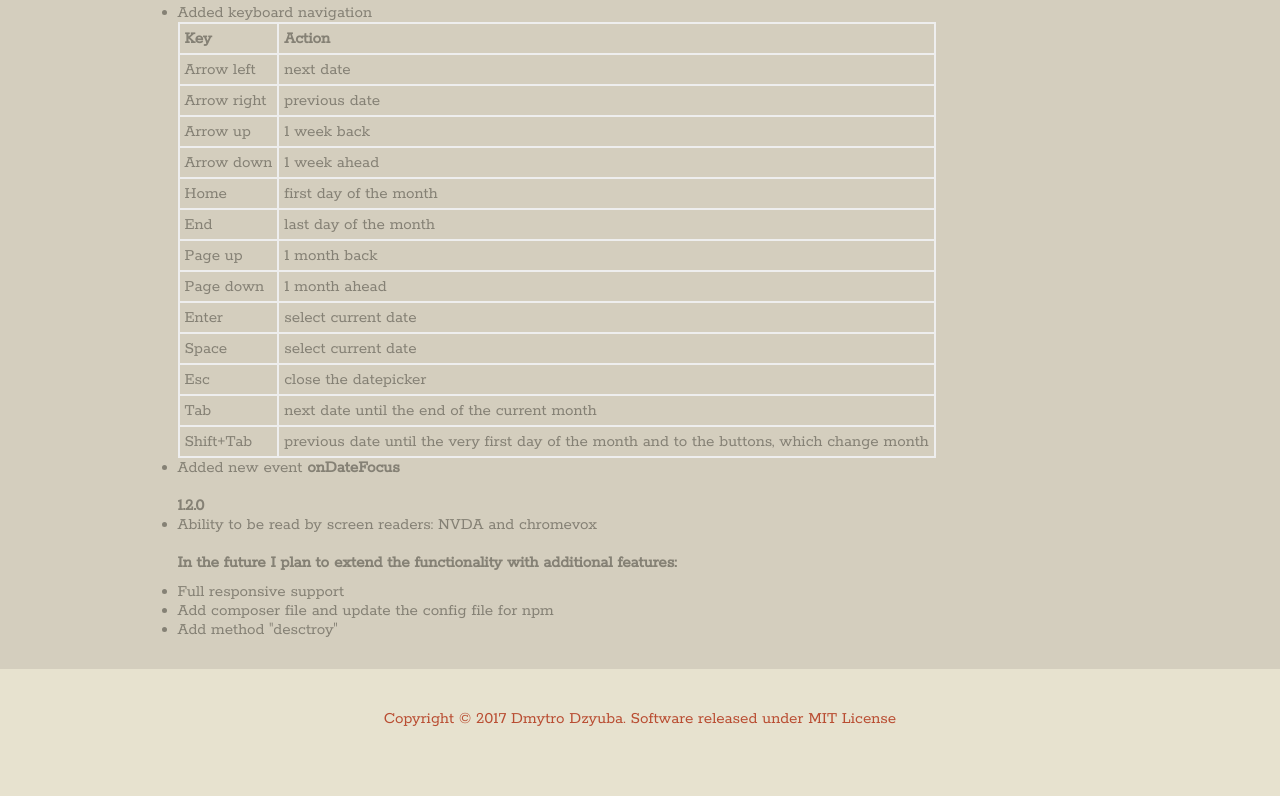
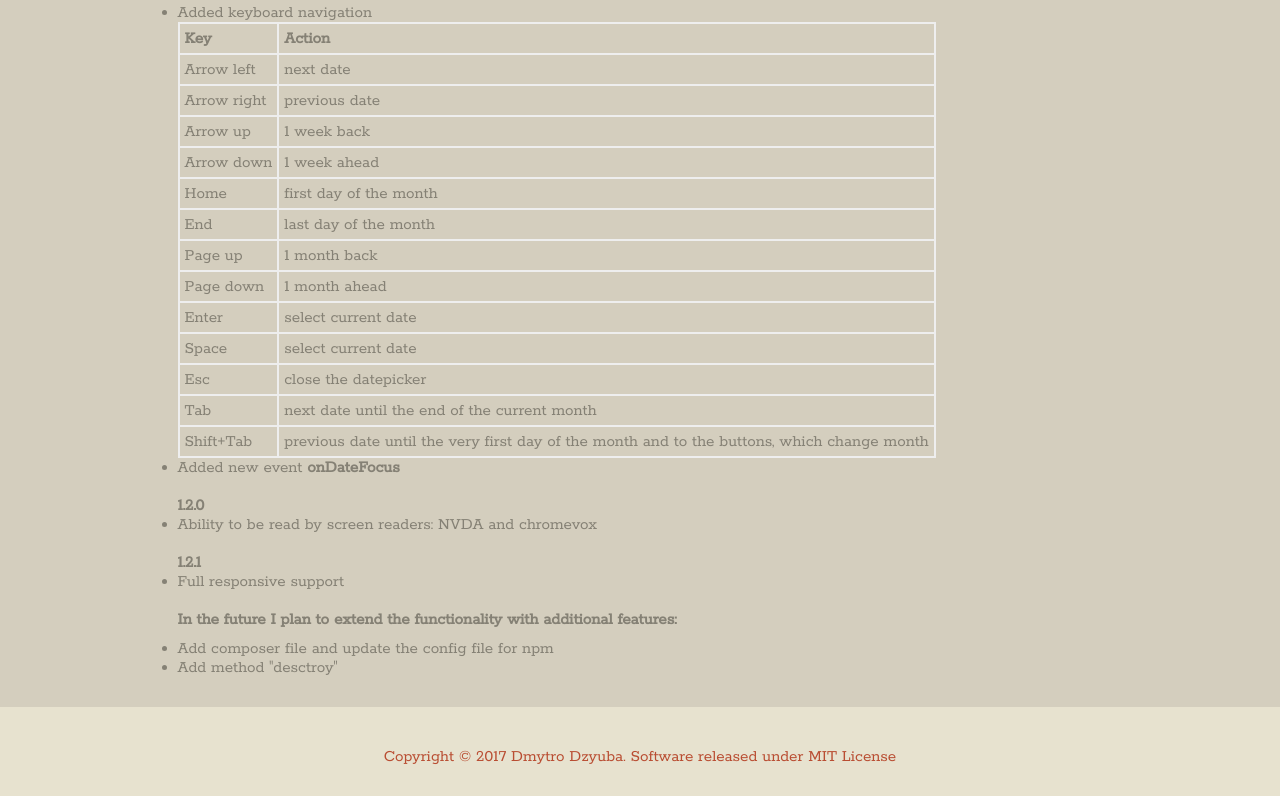
Before and after one commit to hevyweb/hw.datepicker, a website: page demo/index.html in a window 1280 px wide. Shown: the part 2185-2981 px from the top of the page. Before the commit the page ends 2943 px from the top, so only its background shows below. Drawn offline with nearby package versions, Linux system fonts and the light colour scheme.

Commit message:
Prepare for the release.

```diff
--- a/demo/index.html
+++ b/demo/index.html
@@ -535,9 +535,13 @@ datePicker.init();
                 <li>Ability to be read by screen readers: NVDA and chromevox</li>
             </ul>
             <br>
+            <b>1.2.1</b>
+            <ul>
+                <li>Full responsive support</li>
+            </ul>
+            <br>
             <p><b>In the future I plan to extend the functionality with additional features:</b></p>
             <ul>
-                <li>Full responsive support</li>
                 <li>Add composer file and update the config file for npm</li>
                 <li>Add method "desctroy"</li>
             </ul>
--- a/demo/ua.utf8.js
+++ b/demo/ua.utf8.js
@@ -6,7 +6,7 @@
  * @link https://github.com/hevyweb/hw.datepicker
  * @author Dmytro Dzyuba <1932@bk.ru>
  * @licence MIT
- * @version 1.2.0
+ * @version 1.2.1
  */
 
 var DatePickerI18n = {
--- a/package.json
+++ b/package.json
@@ -2,7 +2,7 @@
   "name": "hw.datepicker",
   "title": "Datepicker",
   "description": "A jQuery datepicker library",
-  "version": "1.2.0",
+  "version": "1.2.1",
   "repository": {
     "type": "git",
     "url": "git+https://github.com/hevyweb/hw.datepicker.git"
@@ -12,7 +12,8 @@
     "application",
     "jquery",
     "hevyweb",
-    "select date"
+    "select date",
+    "jquery plugin"
   ],
   "author": "Dmytro Dzyuba <1932@bk.ru> (https://github.com/hevyweb)",
   "license": "MIT",
--- a/src/hw.datepicker.css
+++ b/src/hw.datepicker.css
@@ -5,7 +5,7 @@
  * @link https://github.com/hevyweb/hw.datepicker
  * @author Dmytro Dzyuba <1932@bk.ru>
  * @licence MIT
- * @version 1.2.0
+ * @version 1.2.1
  */
 
 .hw_datepicker{
--- a/src/hw.datepicker.js
+++ b/src/hw.datepicker.js
@@ -5,7 +5,7 @@
  * @link https://github.com/hevyweb/hw.datepicker
  * @author Dmytro Dzyuba <1932@bk.ru>
  * @licence MIT
- * @version 1.2.0
+ * @version 1.2.1
  */
 
 var DatePicker = function(configs) {
```
Also changed, not shown: src/hw.datepicker.min.css, src/hw.datepicker.min.js.
